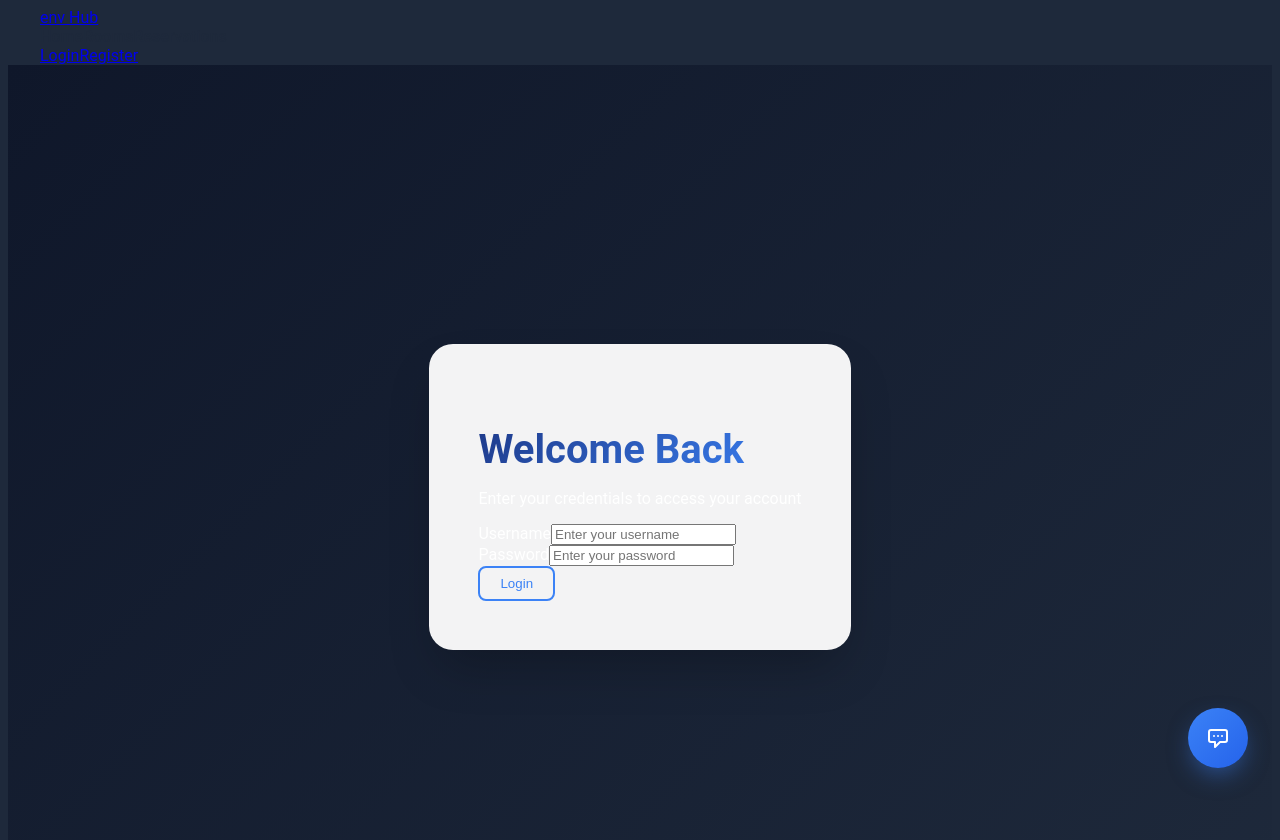
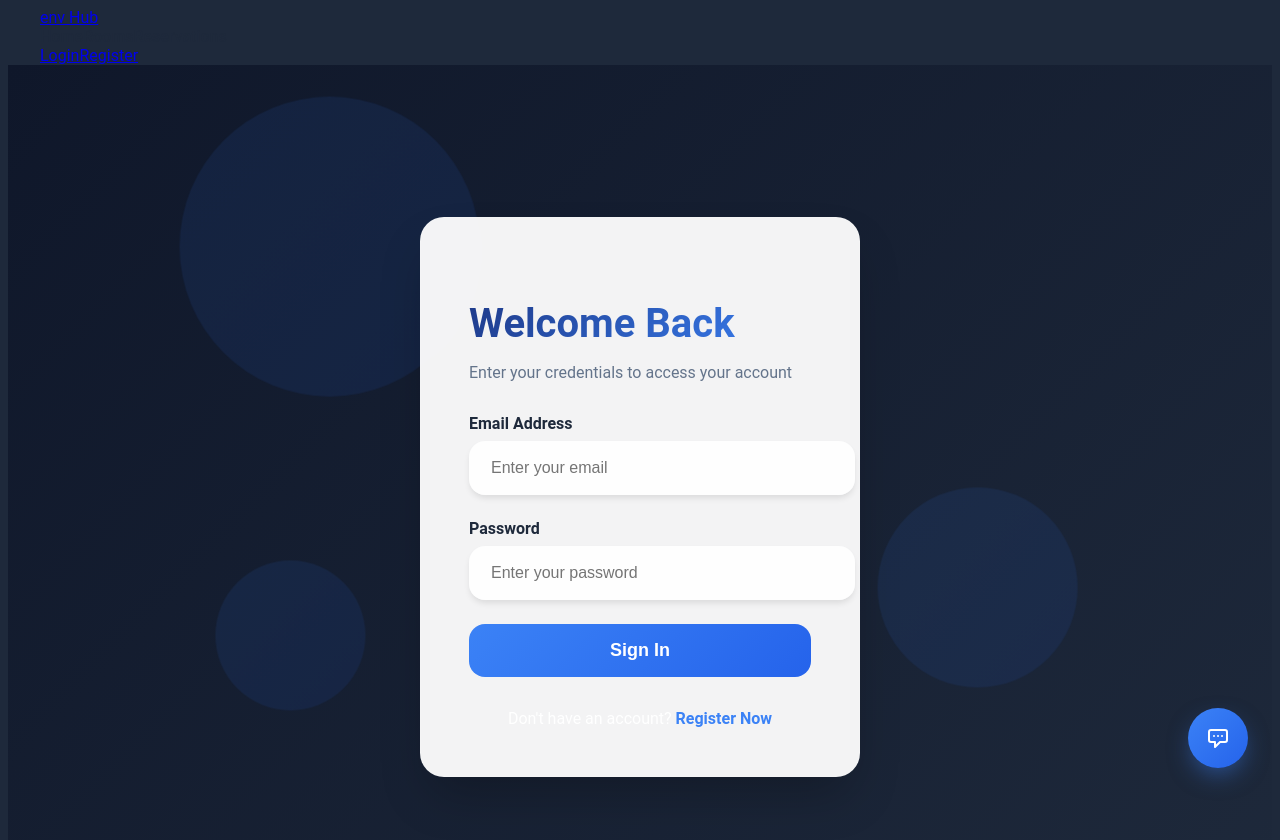
Before and after one commit to Giridhar-07/new, a React (Create React App) app: page /login in a window 1280 px wide. Shown: the top 840 px of the page. Built offline with nearby package versions, Linux system fonts and the light colour scheme.

Commit message:
refactor: Update Login component with improved error handling, form structure, and animations

```diff
--- a/src/components/Login.css
+++ b/src/components/Login.css
@@ -90,6 +90,60 @@
 .form-group {
   margin-bottom: 1.5rem;
   position: relative;
+  animation: inputSlide 0.5s cubic-bezier(0.4, 0, 0.2, 1) 0.2s backwards;
+}
+
+.form-label {
+  display: block;
+  font-weight: 600;
+  margin-bottom: 0.5rem;
+  color: #1e293b;
+  transform: translateY(0);
+  transition: all 0.3s ease;
+}
+
+.form-control {
+  width: 100%;
+  padding: 1rem 1.25rem;
+  border-radius: 1rem;
+  border: 2px solid transparent;
+  background: rgba(255, 255, 255, 0.9);
+  box-shadow: 0 4px 6px -1px rgba(0, 0, 0, 0.1);
+  transition: all 0.3s cubic-bezier(0.4, 0, 0.2, 1);
+  font-size: 1rem;
+}
+
+.form-control:focus {
+  outline: none;
+  border-color: #3b82f6;
+  transform: translateY(-2px);
+  box-shadow: 0 8px 16px -4px rgba(59, 130, 246, 0.15);
+}
+
+.form-group:focus-within .form-label {
+  color: #3b82f6;
+  transform: translateY(-2px);
+}
+
+.submit-button {
+  width: 100%;
+  padding: 1rem;
+  border: none;
+  border-radius: 1rem;
+  background: linear-gradient(135deg, #3b82f6 0%, #2563eb 100%);
+  color: white;
+  font-weight: 600;
+  font-size: 1.125rem;
+  cursor: pointer;
+  transition: all 0.3s cubic-bezier(0.4, 0, 0.2, 1);
+  position: relative;
+  overflow: hidden;
+  animation: buttonSlide 0.5s cubic-bezier(0.4, 0, 0.2, 1) 0.3s backwards;
+}
+
+.submit-button::before {
+  content: '';
+  position: absolute;
   top: 0;
   left: -100%;
   width: 100%;
@@ -97,28 +151,102 @@
   background: linear-gradient(
     120deg,
     transparent,
-    rgba(255, 255, 255, 0.4),
+    rgba(255, 255, 255, 0.3),
     transparent
   );
   transition: all 0.5s;
 }
 
-.login-button:hover {
+.submit-button:hover {
   transform: translateY(-3px);
-  box-shadow: 0 20px 25px -5px rgba(0, 0, 0, 0.2);
-  background: linear-gradient(135deg, #1e40af 0%, #2563eb 100%);
+  box-shadow: 0 20px 25px -5px rgba(59, 130, 246, 0.4);
 }
 
-.login-button:hover::before {
+.submit-button:hover::before {
   left: 100%;
 }
 
-.login-button:active {
-  transform: translateY(0);
-  box-shadow: 0 10px 15px -3px rgba(0, 0, 0, 0.2);
+.submit-button:active {
+  transform: translateY(-1px);
+}
+
+.form-footer {
+  text-align: center;
+  margin-top: 2rem;
+  animation: footerSlide 0.5s cubic-bezier(0.4, 0, 0.2, 1) 0.4s backwards;
+}
+
+.register-link {
+  color: #3b82f6;
+  text-decoration: none;
+  font-weight: 600;
+  transition: all 0.3s ease;
+  position: relative;
+}
+
+.register-link::after {
+  content: '';
+  position: absolute;
+  bottom: -2px;
+  left: 0;
+  width: 0;
+  height: 2px;
+  background: linear-gradient(135deg, #3b82f6 0%, #2563eb 100%);
+  transition: width 0.3s ease;
+}
+
+.register-link:hover::after {
+  width: 100%;
+}
+
+.error-message {
+  background: rgba(239, 68, 68, 0.1);
+  color: #ef4444;
+  padding: 1rem;
+  border-radius: 0.5rem;
+  margin-bottom: 1rem;
+  animation: errorShake 0.6s cubic-bezier(0.36, 0.07, 0.19, 0.97);
+  transform: translateX(0);
+}
+
+@keyframes float {
+  0%, 100% {
+    transform: translate(0, 0);
+  }
+  25% {
+    transform: translate(50px, -50px);
+  }
+  50% {
+    transform: translate(0, -100px);
+  }
+  75% {
+    transform: translate(-50px, -50px);
+  }
 }
 
 @keyframes formAppear {
+  from {
+    opacity: 0;
+    transform: translateY(40px);
+  }
+  to {
+    opacity: 1;
+    transform: translateY(0);
+  }
+}
+
+@keyframes titleSlide {
+  from {
+    opacity: 0;
+    transform: translateY(-20px);
+  }
+  to {
+    opacity: 1;
+    transform: translateY(0);
+  }
+}
+
+@keyframes subtitleSlide {
   from {
     opacity: 0;
     transform: translateY(20px);
@@ -129,18 +257,18 @@
   }
 }
 
-@keyframes slideDown {
+@keyframes inputSlide {
   from {
     opacity: 0;
-    transform: translateY(-20px);
+    transform: translateX(-20px);
   }
   to {
     opacity: 1;
-    transform: translateY(0);
+    transform: translateX(0);
   }
 }
 
-@keyframes slideUp {
+@keyframes buttonSlide {
   from {
     opacity: 0;
     transform: translateY(20px);
@@ -150,3 +278,29 @@
     transform: translateY(0);
   }
 }
+
+@keyframes footerSlide {
+  from {
+    opacity: 0;
+    transform: translateY(10px);
+  }
+  to {
+    opacity: 1;
+    transform: translateY(0);
+  }
+}
+
+@keyframes errorShake {
+  10%, 90% {
+    transform: translateX(-1px);
+  }
+  20%, 80% {
+    transform: translateX(2px);
+  }
+  30%, 50%, 70% {
+    transform: translateX(-4px);
+  }
+  40%, 60% {
+    transform: translateX(4px);
+  }
+}
--- a/src/components/Login.js
+++ b/src/components/Login.js
@@ -1,83 +1,97 @@
 import React, { useState } from 'react';
+import { useNavigate, Link } from 'react-router-dom';
 import './Login.css';
 
 function Login() {
-  console.log('Login component rendered');
-  const [username, setUsername] = useState('');
+  const [email, setEmail] = useState('');
   const [password, setPassword] = useState('');
+  const [error, setError] = useState('');
+  const navigate = useNavigate();
 
-  const handleSubmit = async (event) => {
-    event.preventDefault();
-    console.log('Login form submitted');
-    console.log('Username:', username, 'Password:', password);
+  const handleSubmit = async (e) => {
+    e.preventDefault();
+    setError('');
 
     try {
       const response = await fetch('http://127.0.0.1:8000/api/login/', {
         method: 'POST',
         headers: {
-          'Content-Type': 'application/json'
+          'Content-Type': 'application/json',
         },
-        body: JSON.stringify({ username, password })
+        body: JSON.stringify({ email, password }),
       });
 
-      console.log('Login API response status:', response.status);
       const data = await response.json();
-      console.log('Login API response data:', data);
 
       if (response.ok) {
-        console.log('Login successful, storing token:', data.access);
-        localStorage.setItem('token', data.access);
-        // Redirect to the home page or another protected route
-        window.location.href = '/rooms';
+        localStorage.setItem('token', data.token);
+        navigate('/dashboard');
       } else {
-        console.error('Login failed:', data.error);
-        // Display an error message
-        alert(data.error);
+        setError(data.error || 'Login failed. Please check your credentials.');
       }
     } catch (error) {
-      console.error('Error during login fetch:', error);
-      alert('An error occurred during login.');
+      setError('An error occurred. Please try again later.');
     }
   };
 
   return (
-    <main className="login-container">
-      <div className="login-form">
-        <h2 className="login-title">Welcome Back</h2>
-        <p className="text-gray-600 mb-8 text-center text-lg">Enter your credentials to access your account</p>
-        <form onSubmit={handleSubmit} className="space-y-6">
-          <div className="mb-4">
-            <label htmlFor="username" className="login-label">Username</label>
+    <div className="login-container">
+      <div className="background-shapes">
+        <div className="shape"></div>
+        <div className="shape"></div>
+        <div className="shape"></div>
+      </div>
+
+      <div className="login-form-container">
+        <form onSubmit={handleSubmit} className="login-form">
+          <h2 className="login-title">Welcome Back</h2>
+          <p className="login-subtitle">Enter your credentials to access your account</p>
+
+          {error && <div className="error-message">{error}</div>}
+
+          <div className="form-group">
+            <label htmlFor="email" className="form-label">
+              Email Address
+            </label>
             <input
-              type="text"
-              id="username"
-              value={username}
-              onChange={(e) => setUsername(e.target.value)}
-              className="login-input"
-              placeholder="Enter your username"
+              type="email"
+              id="email"
+              className="form-control"
+              value={email}
+              onChange={(e) => setEmail(e.target.value)}
+              placeholder="Enter your email"
+              required
             />
           </div>
-          <div className="mb-6">
-            <label htmlFor="password" className="login-label">Password</label>
+
+          <div className="form-group">
+            <label htmlFor="password" className="form-label">
+              Password
+            </label>
             <input
               type="password"
               id="password"
+              className="form-control"
               value={password}
               onChange={(e) => setPassword(e.target.value)}
-              className="login-input"
               placeholder="Enter your password"
+              required
             />
           </div>
-          <button
-            type="submit"
-            className="login-button"
-            onClick={() => console.log('Login button clicked')}
-          >
-            Login
+
+          <button type="submit" className="submit-button">
+            Sign In
           </button>
+
+          <div className="form-footer">
+            Don't have an account?{' '}
+            <Link to="/register" className="register-link">
+              Register Now
+            </Link>
+          </div>
         </form>
       </div>
-    </main>
+    </div>
   );
 }
 
```
